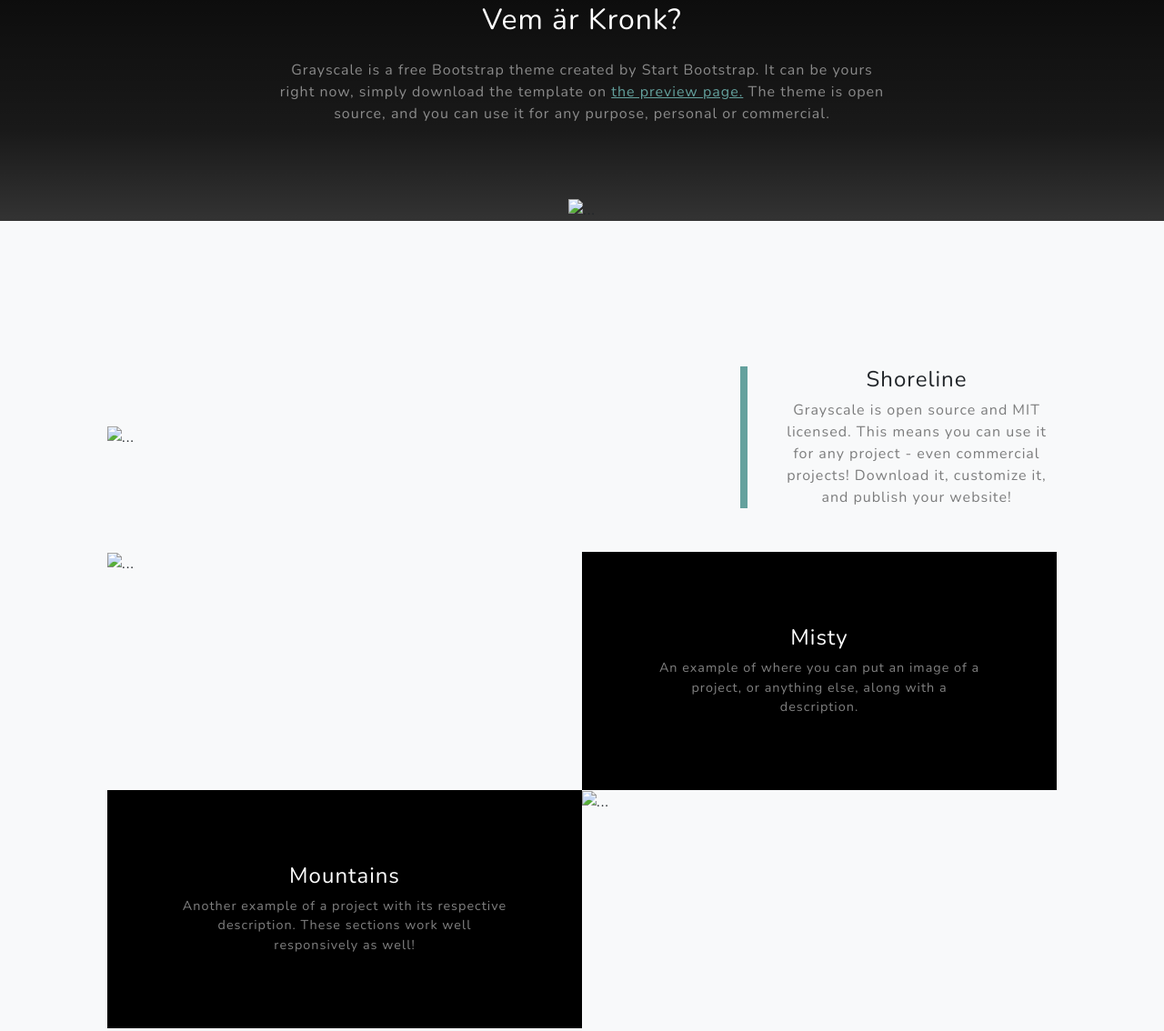
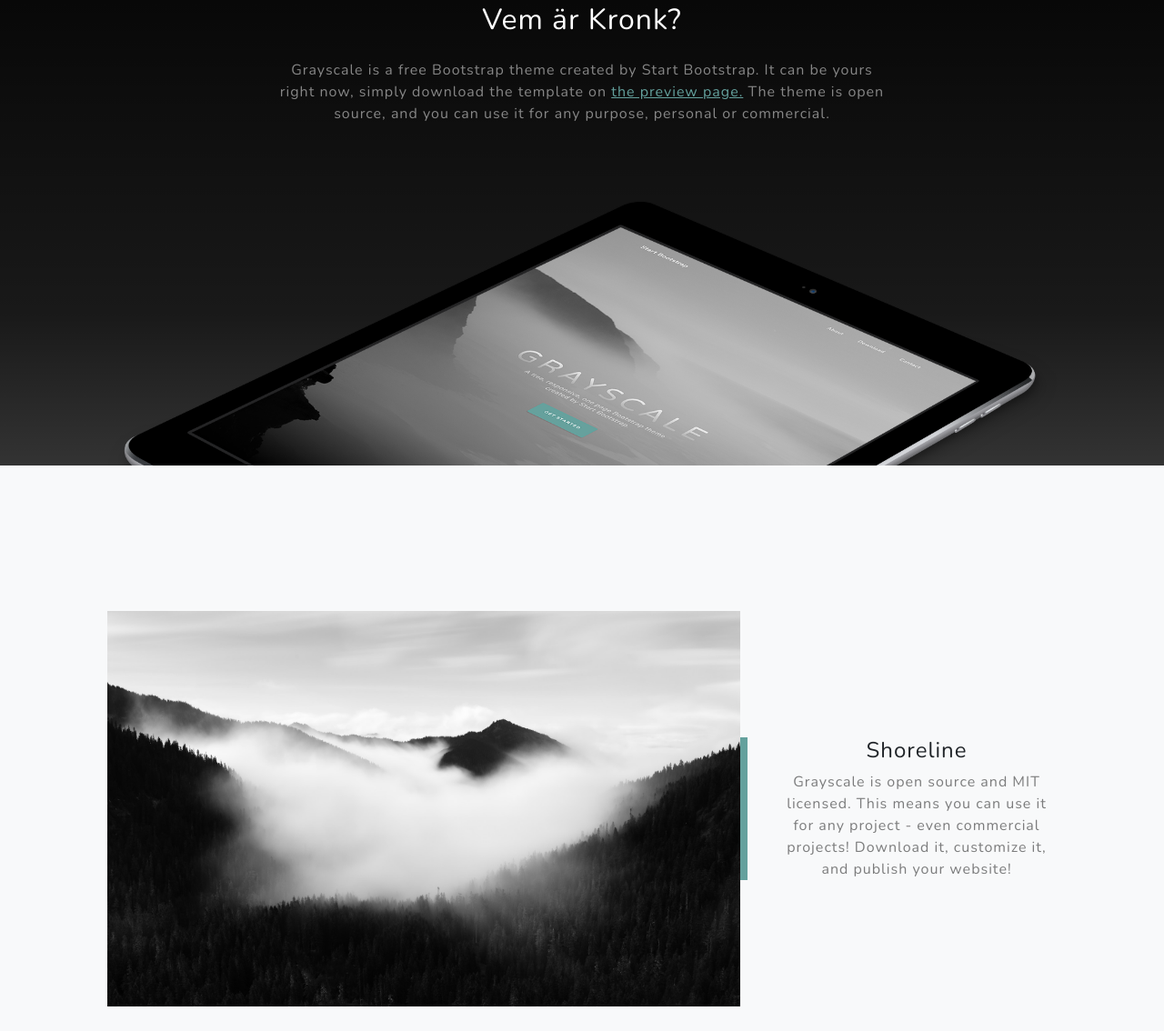
Before and after one commit to 01Albin/01Albin.github.io, a plain HTML site: page index.html in a window 1280 px wide. Shown: the part 957-2091 px from the top of the page at 91% size. Drawn offline with nearby package versions, Linux system fonts and the light colour scheme; files that its build step writes are made by us from their sources; files whose address does not match are found by name.

Commit message:
Update index.html

```diff
--- a/index.html
+++ b/index.html
@@ -6,14 +6,14 @@
         <meta name="description" content="" />
         <meta name="author" content="" />
         <title>Kronk - Start Bootstrap Theme</title>
-        <link rel="icon" type="image/x-icon" href="assets/favicon.ico" />
+        <link rel="icon" type="image/x-icon" href="favicon.ico" />
         <!-- Font Awesome icons (free version)-->
-        <script src="https://use.fontawesome.com/releases/v6.3.0/js/all.js" crossorigin="anonymous"></script>
+        <script src="https://use.fontawesome.com/releases/v6.3.0/all.js" crossorigin="anonymous"></script>
         <!-- Google fonts-->
         <link href="https://fonts.googleapis.com/css?family=Varela+Round" rel="stylesheet" />
         <link href="https://fonts.googleapis.com/css?family=Nunito:200,200i,300,300i,400,400i,600,600i,700,700i,800,800i,900,900i" rel="stylesheet" />
         <!-- Core theme CSS (includes Bootstrap)-->
-        <link href="css/styles.css" rel="stylesheet" />
+        <link href="styles.css" rel="stylesheet" />
     </head>
     <body id="page-top">
         <!-- Navigation-->
@@ -58,7 +58,7 @@
                         </p>
                     </div>
                 </div>
-                <img class="img-fluid" src="assets/img/ipad.png" alt="..." />
+                <img class="img-fluid" src="ipad.png" alt="..." />
             </div>
         </section>
         <!-- Projects-->
@@ -66,7 +66,7 @@
             <div class="container px-4 px-lg-5">
                 <!-- Featured Project Row-->
                 <div class="row gx-0 mb-4 mb-lg-5 align-items-center">
-                    <div class="col-xl-8 col-lg-7"><img class="img-fluid mb-3 mb-lg-0" src="assets/img/bg-masthead.jpg" alt="..." /></div>
+                    <div class="col-xl-8 col-lg-7"><img class="img-fluid mb-3 mb-lg-0" src="bg-masthead.jpg" alt="..." /></div>
                     <div class="col-xl-4 col-lg-5">
                         <div class="featured-text text-center text-lg-left">
                             <h4>Shoreline</h4>
@@ -76,7 +76,7 @@
                 </div>
                 <!-- Project One Row-->
                 <div class="row gx-0 mb-5 mb-lg-0 justify-content-center">
-                    <div class="col-lg-6"><img class="img-fluid" src="assets/img/demo-image-01.jpg" alt="..." /></div>
+                    <div class="col-lg-6"><img class="img-fluid" src="demo-image-01.jpg" alt="..." /></div>
                     <div class="col-lg-6">
                         <div class="bg-black text-center h-100 project">
                             <div class="d-flex h-100">
@@ -90,7 +90,7 @@
                 </div>
                 <!-- Project Two Row-->
                 <div class="row gx-0 justify-content-center">
-                    <div class="col-lg-6"><img class="img-fluid" src="assets/img/demo-image-02.jpg" alt="..." /></div>
+                    <div class="col-lg-6"><img class="img-fluid" src="demo-image-02.jpg" alt="..." /></div>
                     <div class="col-lg-6 order-lg-first">
                         <div class="bg-black text-center h-100 project">
                             <div class="d-flex h-100">
@@ -195,7 +195,7 @@
         <!-- Bootstrap core JS-->
         <script src="https://cdn.jsdelivr.net/npm/bootstrap@5.2.3/dist/js/bootstrap.bundle.min.js"></script>
         <!-- Core theme JS-->
-        <script src="js/scripts.js"></script>
+        <script src="scripts.js"></script>
         <!-- * * * * * * * * * * * * * * * * * * * * * * * * * * * * * * * * * * * * * * * *-->
         <!-- * *                               SB Forms JS                               * *-->
         <!-- * * Activate your form at https://startbootstrap.com/solution/contact-forms * *-->
```
